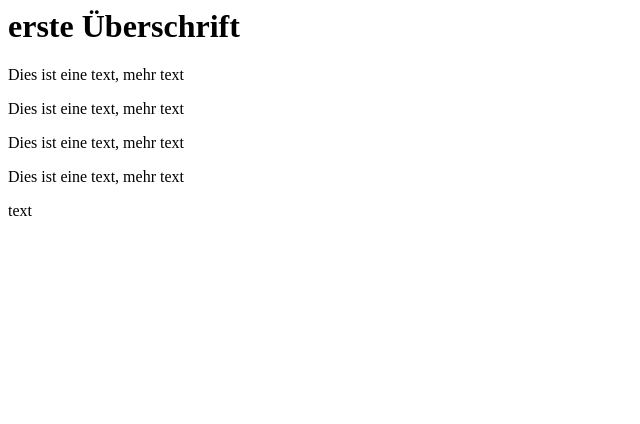
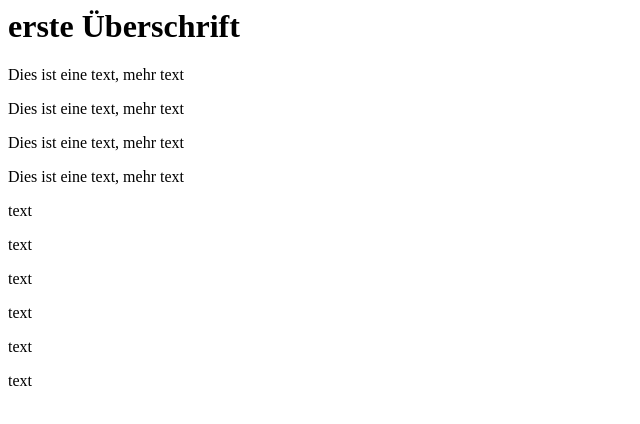
Before and after one commit to BytebyMarc/gittest, a plain HTML site: page index.html in a window 1280 px wide. Shown: the whole page, without its empty margins (0-640 px from the left). Drawn offline with Linux system fonts and the light colour scheme.

Commit message:
Update index.html

```diff
--- a/index.html
+++ b/index.html
@@ -9,6 +9,12 @@
 <p>Dies ist eine text, mehr text</p>
 <p>Dies ist eine text, mehr text</p>
 <p>text</p>
+    <p>text</p>
+    <p>text</p>
+    <p>text</p>
+    <p>text</p>
+    <p>text</p>
+
 </body>
 
 </html>
```
